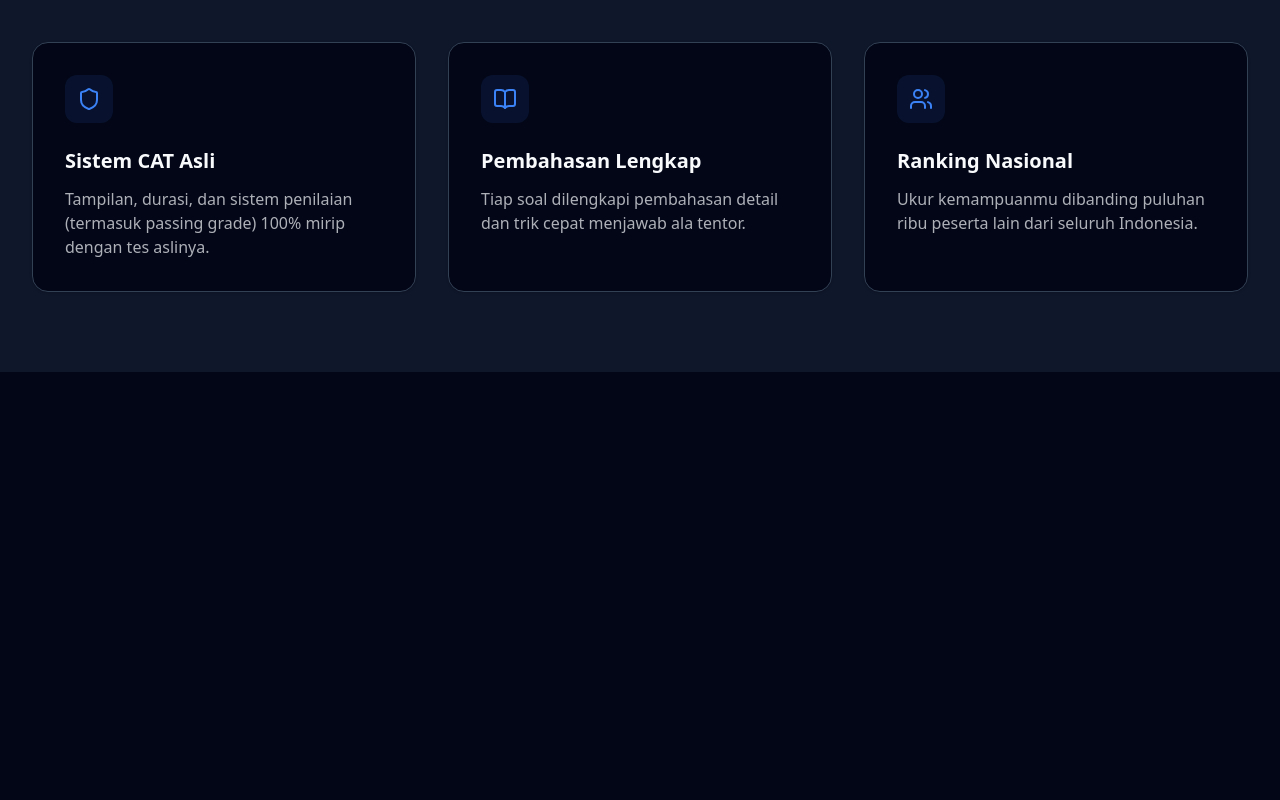
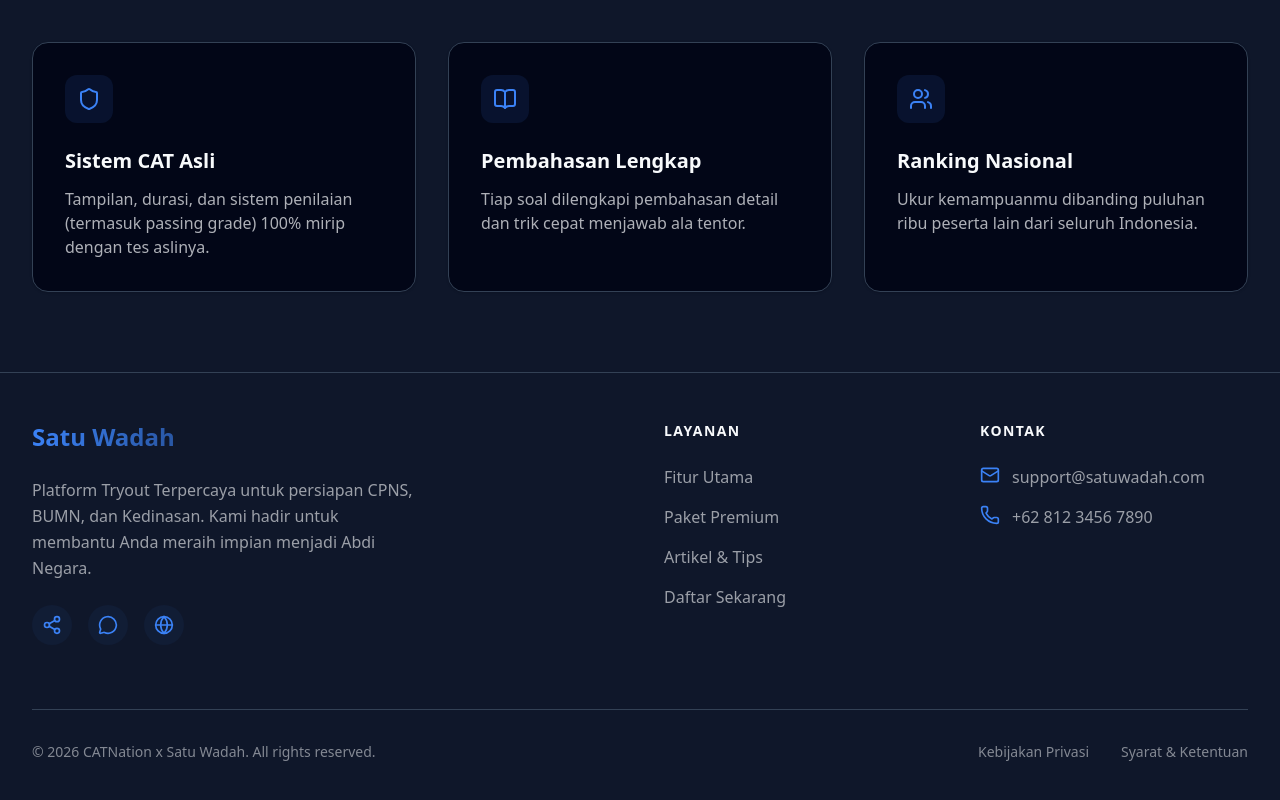
Before and after one commit to anggol23/CATNation, a Next.js app: page / in a window 1280 px wide. Shown: the part 1128-1928 px from the top of the page. Before the commit the page ends 1500 px from the top, so only its background shows below. Built offline with nearby package versions, Linux system fonts and the light colour scheme; no server answers.

Commit message:
feat: add global footer and refine blog detail UI with fixes

```diff
--- a/src/app/layout.tsx
+++ b/src/app/layout.tsx
@@ -2,6 +2,7 @@
 import { Geist, Geist_Mono } from "next/font/google";
 import "./globals.css";
 import { Navbar } from "@/components/Navbar";
+import Footer from "@/components/Footer";
 import ScrollToTop from "@/components/ScrollToTop";
 
 const geistSans = Geist({
@@ -33,7 +34,10 @@
       <body className="min-h-full flex flex-col pt-16">
         <ScrollToTop />
         <Navbar />
-        {children}
+        <main className="flex-grow">
+          {children}
+        </main>
+        <Footer />
       </body>
     </html>
   );
--- /dev/null
+++ b/src/components/Footer.tsx
@@ -0,0 +1,76 @@
+"use client";
+
+import Link from "next/link";
+import { Mail, Phone, Globe, MessageCircle, Share2 } from "lucide-react";
+
+export default function Footer() {
+  const currentYear = new Date().getFullYear();
+
+  return (
+    <footer className="bg-surface border-t border-border mt-auto">
+      <div className="max-w-7xl mx-auto px-4 sm:px-6 lg:px-8 py-12">
+        <div className="grid grid-cols-1 md:grid-cols-4 gap-12">
+          {/* Brand Section */}
+          <div className="col-span-1 md:col-span-2">
+            <Link href="/" className="flex items-center gap-3 mb-6">
+              <span className="text-2xl font-bold bg-gradient-to-r from-primary to-primary/60 bg-clip-text text-transparent">
+                Satu Wadah
+              </span>
+            </Link>
+            <p className="text-foreground/60 text-base max-w-sm mb-6 leading-relaxed">
+              Platform Tryout Terpercaya untuk persiapan CPNS, BUMN, dan Kedinasan. Kami hadir untuk membantu Anda meraih impian menjadi Abdi Negara.
+            </p>
+            <div className="flex items-center gap-4">
+              <a href="#" className="w-10 h-10 rounded-full bg-primary/5 flex items-center justify-center text-primary hover:bg-primary hover:text-white transition-all" title="Instagram">
+                <Share2 className="w-5 h-5" />
+              </a>
+              <a href="#" className="w-10 h-10 rounded-full bg-primary/5 flex items-center justify-center text-primary hover:bg-primary hover:text-white transition-all" title="Twitter">
+                <MessageCircle className="w-5 h-5" />
+              </a>
+              <a href="#" className="w-10 h-10 rounded-full bg-primary/5 flex items-center justify-center text-primary hover:bg-primary hover:text-white transition-all" title="Website">
+                <Globe className="w-5 h-5" />
+              </a>
+            </div>
+          </div>
+
+          {/* Quick Links */}
+          <div>
+            <h4 className="text-sm font-bold text-foreground uppercase tracking-widest mb-6">Layanan</h4>
+            <ul className="space-y-4">
+              <li><Link href="/#fitur" className="text-foreground/60 hover:text-primary transition-colors">Fitur Utama</Link></li>
+              <li><Link href="/#harga" className="text-foreground/60 hover:text-primary transition-colors">Paket Premium</Link></li>
+              <li><Link href="/blog" className="text-foreground/60 hover:text-primary transition-colors">Artikel & Tips</Link></li>
+              <li><Link href="/register" className="text-foreground/60 hover:text-primary transition-colors">Daftar Sekarang</Link></li>
+            </ul>
+          </div>
+
+          {/* Contact Info */}
+          <div>
+            <h4 className="text-sm font-bold text-foreground uppercase tracking-widest mb-6">Kontak</h4>
+            <ul className="space-y-4">
+              <li className="flex items-start gap-3">
+                <Mail className="w-5 h-5 text-primary shrink-0" />
+                <span className="text-foreground/60">support@satuwadah.com</span>
+              </li>
+              <li className="flex items-start gap-3">
+                <Phone className="w-5 h-5 text-primary shrink-0" />
+                <span className="text-foreground/60">+62 812 3456 7890</span>
+              </li>
+            </ul>
+          </div>
+        </div>
+
+        {/* Bottom Section */}
+        <div className="mt-16 pt-8 border-t border-border flex flex-col md:flex-row justify-between items-center gap-4">
+          <p className="text-foreground/50 text-sm">
+            © {currentYear} CATNation x Satu Wadah. All rights reserved.
+          </p>
+          <div className="flex items-center gap-8 text-sm text-foreground/50">
+            <Link href="#" className="hover:text-primary transition-colors">Kebijakan Privasi</Link>
+            <Link href="#" className="hover:text-primary transition-colors">Syarat & Ketentuan</Link>
+          </div>
+        </div>
+      </div>
+    </footer>
+  );
+}
```
